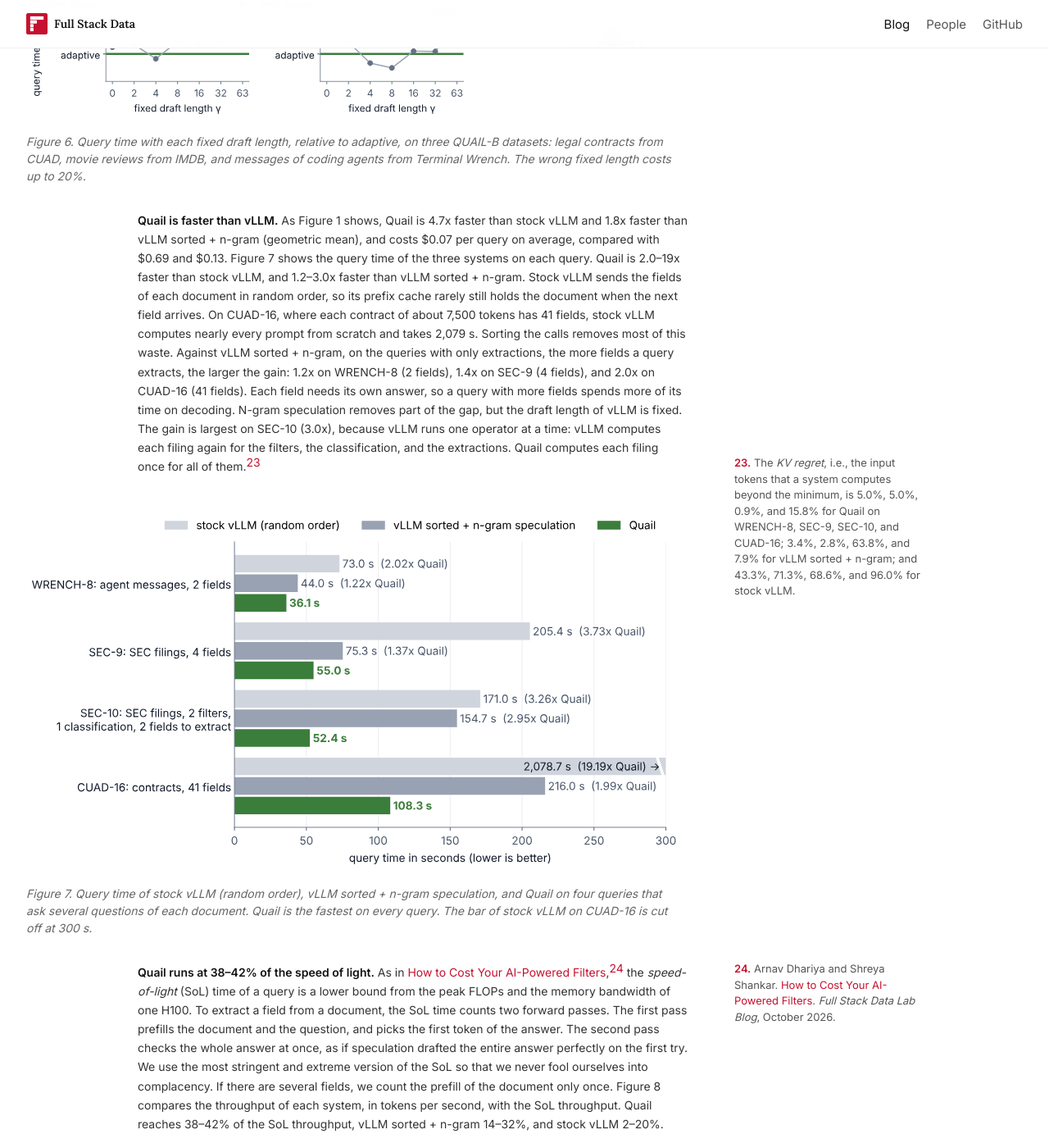
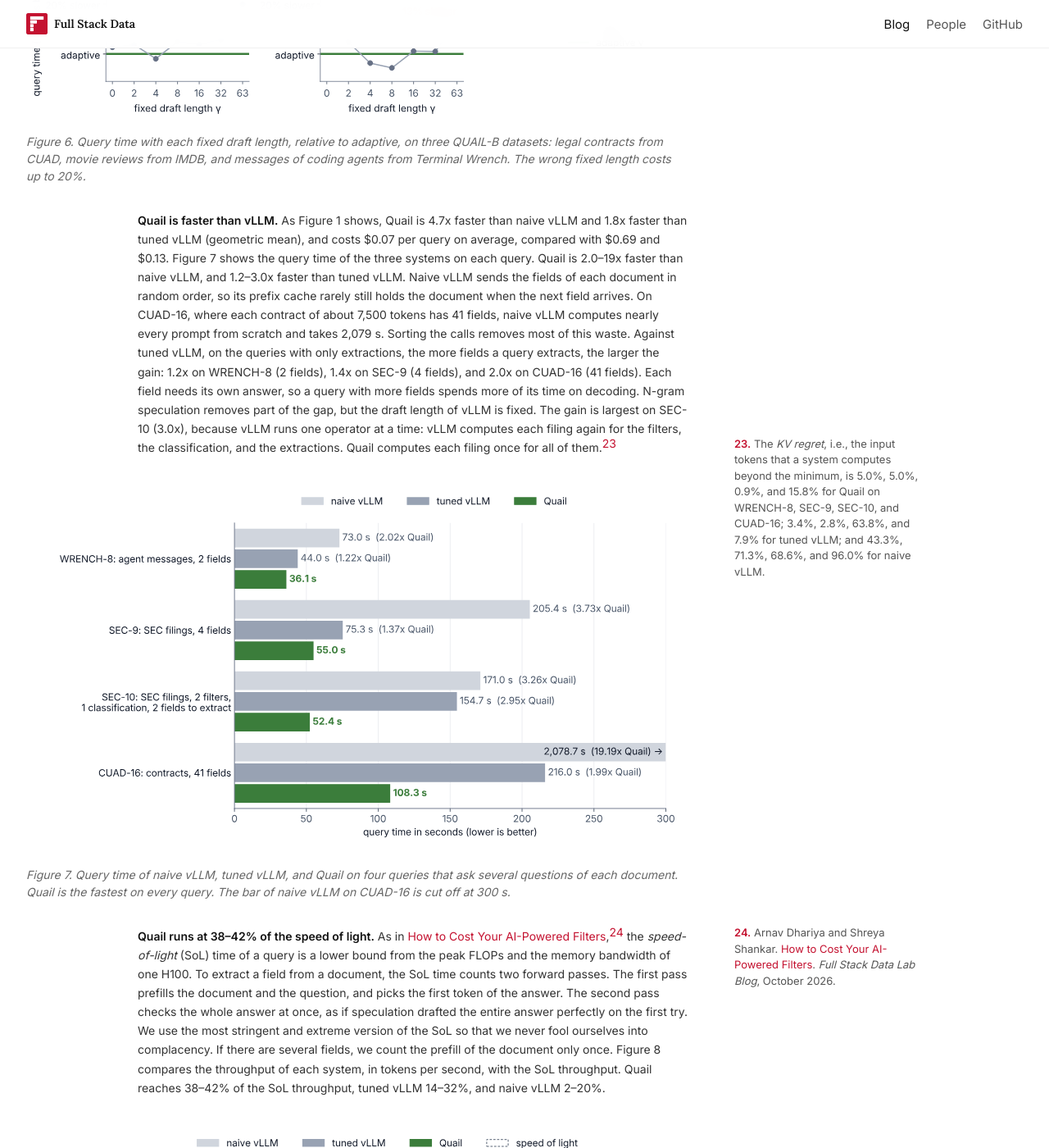
Before and after one commit to fsdatalab/fsdatalab.github.io, a Jekyll site: the page built from _posts/2026-10-26-ai-extract.md, in a window 1280 px wide and 1400 px high, scrolled down 8593 px. Shown: the whole window at 82% size. Built offline with Jekyll 4.4.1, drawn with Linux system fonts in a browser that asks for light colours; some of the changed text lies outside the part shown.

Commit message:
Call the AI.EXTRACT baselines naive vLLM and tuned vLLM throughout (#25)

```diff
--- a/_posts/2026-10-26-ai-extract.md
+++ b/_posts/2026-10-26-ai-extract.md
@@ -187,8 +187,8 @@
 
 **Setup.** All systems run Qwen3-4B (FP8) on one H100 with the same prompts. We test Quail with adaptive draft lengths and fixed lengths $$\gamma \in \{0, 2, 4, 8, 16, 32, 63\}$$. Quail limits each extracted answer to 64 tokens. We compare Quail with two vLLM baselines:<sup><a href="#note-19">19</a></sup>
 
-- *Stock vLLM*, our naive baseline. We compile each query into LLM calls, one for every field of every document. Then we pass all of the calls to `LLM.generate` in one batch, in random order. vLLM generates each answer one token at a time.
-- *vLLM sorted + n-gram*, our tuned baseline. Same as stock vLLM, but we sort the calls so that the fields of one document are next to each other, so that vLLM's prefix caching computes each document once. We also turn on n-gram speculation: vLLM finds the last few answer tokens in the prompt and drafts the next five tokens.
+- **Naive vLLM**, our naive baseline. We compile each query into LLM calls, one for every field of every document. Then we pass all of the calls to stock vLLM's `LLM.generate` in one batch, in random order. vLLM generates each answer one token at a time.
+- **Tuned vLLM**, our hand-tuned baseline. Same as naive vLLM, but we sort the calls so that the fields of one document are next to each other, so that vLLM's prefix caching computes each document once. We also turn on n-gram speculation: vLLM finds the last few answer tokens in the prompt and drafts the next five tokens.
 
 We use two groups of QUAIL-B queries.
 
@@ -210,17 +210,17 @@
 <figcaption>Figure 6. Query time with each fixed draft length, relative to adaptive, on three QUAIL-B datasets: legal contracts from CUAD, movie reviews from IMDB, and messages of coding agents from Terminal Wrench. The wrong fixed length costs up to 20%.</figcaption>
 </figure>
 
-**Quail is faster than vLLM.** As Figure 1 shows, Quail is 4.7x faster than stock vLLM and 1.8x faster than vLLM sorted + n-gram (geometric mean), and costs $0.07 per query on average, compared with $0.69 and $0.13. Figure 7 shows the query time of the three systems on each query. Quail is 2.0–19x faster than stock vLLM, and 1.2–3.0x faster than vLLM sorted + n-gram. Stock vLLM sends the fields of each document in random order, so its prefix cache rarely still holds the document when the next field arrives. On CUAD-16, where each contract of about 7,500 tokens has 41 fields, stock vLLM computes nearly every prompt from scratch and takes 2,079 s. Sorting the calls removes most of this waste. Against vLLM sorted + n-gram, on the queries with only extractions, the more fields a query extracts, the larger the gain: 1.2x on WRENCH-8 (2 fields), 1.4x on SEC-9 (4 fields), and 2.0x on CUAD-16 (41 fields). Each field needs its own answer, so a query with more fields spends more of its time on decoding. N-gram speculation removes part of the gap, but the draft length of vLLM is fixed. The gain is largest on SEC-10 (3.0x), because vLLM runs one operator at a time: vLLM computes each filing again for the filters, the classification, and the extractions. Quail computes each filing once for all of them.<sup><a href="#note-23">23</a></sup>
+**Quail is faster than vLLM.** As Figure 1 shows, Quail is 4.7x faster than naive vLLM and 1.8x faster than tuned vLLM (geometric mean), and costs $0.07 per query on average, compared with $0.69 and $0.13. Figure 7 shows the query time of the three systems on each query. Quail is 2.0–19x faster than naive vLLM, and 1.2–3.0x faster than tuned vLLM. Naive vLLM sends the fields of each document in random order, so its prefix cache rarely still holds the document when the next field arrives. On CUAD-16, where each contract of about 7,500 tokens has 41 fields, naive vLLM computes nearly every prompt from scratch and takes 2,079 s. Sorting the calls removes most of this waste. Against tuned vLLM, on the queries with only extractions, the more fields a query extracts, the larger the gain: 1.2x on WRENCH-8 (2 fields), 1.4x on SEC-9 (4 fields), and 2.0x on CUAD-16 (41 fields). Each field needs its own answer, so a query with more fields spends more of its time on decoding. N-gram speculation removes part of the gap, but the draft length of vLLM is fixed. The gain is largest on SEC-10 (3.0x), because vLLM runs one operator at a time: vLLM computes each filing again for the filters, the classification, and the extractions. Quail computes each filing once for all of them.<sup><a href="#note-23">23</a></sup>
 
 <figure id="figure-7" style="width: min(52rem, calc(100vw - 3rem));">
-<img src="{{ '/assets/blog/ai-extract/quail-vs-vllm.svg' | relative_url }}?v=14" alt="Query time of stock vLLM in random order, vLLM sorted with n-gram speculation, and Quail on WRENCH-8, SEC-9, SEC-10, and CUAD-16. Quail takes 36.1, 55.0, 52.4, and 108.3 seconds; vLLM sorted with n-gram speculation is 1.22, 1.37, 2.95, and 1.99 times slower; stock vLLM is 2.02, 3.73, 3.26, and 19.19 times slower.">
-<figcaption>Figure 7. Query time of stock vLLM (random order), vLLM sorted + n-gram speculation, and Quail on four queries that ask several questions of each document. Quail is the fastest on every query. The bar of stock vLLM on CUAD-16 is cut off at 300 s.</figcaption>
+<img src="{{ '/assets/blog/ai-extract/quail-vs-vllm.svg' | relative_url }}?v=15" alt="Query time of naive vLLM, tuned vLLM, and Quail on WRENCH-8, SEC-9, SEC-10, and CUAD-16. Quail takes 36.1, 55.0, 52.4, and 108.3 seconds; tuned vLLM is 1.22, 1.37, 2.95, and 1.99 times slower; naive vLLM is 2.02, 3.73, 3.26, and 19.19 times slower.">
+<figcaption>Figure 7. Query time of naive vLLM, tuned vLLM, and Quail on four queries that ask several questions of each document. Quail is the fastest on every query. The bar of naive vLLM on CUAD-16 is cut off at 300 s.</figcaption>
 </figure>
 
-**Quail runs at 38–42% of the speed of light.** As in [How to Cost Your AI-Powered Filters]({{ '/blog/ai-filter-cost-estimates/' | relative_url }}),<sup><a href="#note-24">24</a></sup> the *speed-of-light* (SoL) time of a query is a lower bound from the peak FLOPs and the memory bandwidth of one H100. To extract a field from a document, the SoL time counts two forward passes. The first pass prefills the document and the question, and picks the first token of the answer. The second pass checks the whole answer at once, as if speculation drafted the entire answer perfectly on the first try. We use the most stringent and extreme version of the SoL so that we never fool ourselves into complacency. If there are several fields, we count the prefill of the document only once. Figure 8 compares the throughput of each system, in tokens per second, with the SoL throughput. Quail reaches 38–42% of the SoL throughput, vLLM sorted + n-gram 14–32%, and stock vLLM 2–20%.
+**Quail runs at 38–42% of the speed of light.** As in [How to Cost Your AI-Powered Filters]({{ '/blog/ai-filter-cost-estimates/' | relative_url }}),<sup><a href="#note-24">24</a></sup> the *speed-of-light* (SoL) time of a query is a lower bound from the peak FLOPs and the memory bandwidth of one H100. To extract a field from a document, the SoL time counts two forward passes. The first pass prefills the document and the question, and picks the first token of the answer. The second pass checks the whole answer at once, as if speculation drafted the entire answer perfectly on the first try. We use the most stringent and extreme version of the SoL so that we never fool ourselves into complacency. If there are several fields, we count the prefill of the document only once. Figure 8 compares the throughput of each system, in tokens per second, with the SoL throughput. Quail reaches 38–42% of the SoL throughput, tuned vLLM 14–32%, and naive vLLM 2–20%.
 
 <figure id="figure-8" style="width: min(52rem, calc(100vw - 3rem));">
-<img src="{{ '/assets/blog/ai-extract/throughput-vs-sol.svg' | relative_url }}?v=13" alt="Tokens per second of stock vLLM in random order, vLLM sorted with n-gram speculation, and Quail, against the speed of light, on WRENCH-8, SEC-9, SEC-10, and CUAD-16. Quail reaches 39%, 41%, 42%, and 38% of the speed of light.">
+<img src="{{ '/assets/blog/ai-extract/throughput-vs-sol.svg' | relative_url }}?v=14" alt="Tokens per second of naive vLLM, tuned vLLM, and Quail, against the speed of light, on WRENCH-8, SEC-9, SEC-10, and CUAD-16. Quail reaches 39%, 41%, 42%, and 38% of the speed of light.">
 <figcaption>Figure 8. Tokens per second of each system on the queries of Figure 7, against the speed of light. Each system gets the tokens of the speed-of-light run: each document once, and each question and answer. The percentages are the shares of the speed-of-light throughput.</figcaption>
 </figure>
 
@@ -230,7 +230,7 @@
 
 # 6. Conclusion and Future Work
 
-In this article, we walked through how Quail executes `AI.EXTRACT`, a SQL function that extracts the answers to questions from documents. We use speculative decoding to accelerate `AI.EXTRACT`, with drafts copied from the document, and a draft length that adapts to the document and to the answer lengths that Quail learns while the query runs. On extraction tasks over agent traces, SEC filings, and legal contracts, Quail is up to 3.0x faster than vLLM with sorted prompts and n-gram speculation, and up to 19x faster than stock vLLM.
+In this article, we walked through how Quail executes `AI.EXTRACT`, a SQL function that extracts the answers to questions from documents. We use speculative decoding to accelerate `AI.EXTRACT`, with drafts copied from the document, and a draft length that adapts to the document and to the answer lengths that Quail learns while the query runs. On extraction tasks over agent traces, SEC filings, and legal contracts, Quail is up to 3.0x faster than tuned vLLM, and up to 19x faster than naive vLLM.
 
 Looking forward, it would be great if we didn't have to decode answers token by token at all. Perhaps one can train a "System One"-like model, in the spirit of TypeSafe's [Jev](https://typesafe.ai/blog/introducing-system-one-models-and-jev)<sup><a href="#note-27">27</a></sup> and Cloudflare's [Clairic](https://blog.cloudflare.com/clairic-extraction-model),<sup><a href="#note-28">28</a></sup> that points to the start and the end of each answer in the document in one forward pass. If this kind of research is interesting to you, reach out! In the meantime, try out [Quail](https://github.com/fsdatalab/quail), and if you like what we're building, give it a star on GitHub!
 
@@ -277,7 +277,7 @@
 
 <span id="note-18"><strong>18.</strong></span> Zhuoming Chen, Avner May, Ruslan Svirschevski, Yuhsun Huang, Max Ryabinin, Zhihao Jia, and Beidi Chen. [Sequoia: Scalable, Robust, and Hardware-aware Speculative Decoding](https://arxiv.org/abs/2402.12374). arXiv:2402.12374, 2024.
 
-<span id="note-19"><strong>19.</strong></span> Both vLLM baselines run vLLM 0.29.0 with up to 25,305 tokens and 4,096 requests per forward pass, 91% of the GPU memory, and prefix caching. Stock vLLM shuffles the calls with a fixed seed. The sorted baseline also uses <code>speculative_config={"method": "ngram", "num_speculative_tokens": 5, "prompt_lookup_max": 4}</code>, the example in the vLLM documentation. vLLM writes the answer freely, without the constraint that the answer is a substring of the document. Both baselines run filters and classifications one operator at a time, before the extractions.
+<span id="note-19"><strong>19.</strong></span> Both vLLM baselines run vLLM 0.29.0 with up to 25,305 tokens and 4,096 requests per forward pass, 91% of the GPU memory, and prefix caching. Naive vLLM shuffles the calls with a fixed seed. Tuned vLLM also uses <code>speculative_config={"method": "ngram", "num_speculative_tokens": 5, "prompt_lookup_max": 4}</code>, the example in the vLLM documentation. vLLM writes the answer freely, without the constraint that the answer is a substring of the document. Both baselines run filters and classifications one operator at a time, before the extractions.
 
 <span id="note-20"><strong>20.</strong></span> Dan Hendrycks, Collin Burns, Anya Chen, and Spencer Ball. <a href="https://arxiv.org/abs/2103.06268">CUAD: An Expert-Annotated NLP Dataset for Legal Contract Review</a>. In <em>NeurIPS Datasets and Benchmarks</em>, 2021.
 
@@ -285,7 +285,7 @@
 
 <span id="note-22"><strong>22.</strong></span> Ivan Bercovich, Ivgeni Segal, Kexun Zhang, Shashwat Saxena, Aditi Raghunathan, and Ziqian Zhong. <a href="https://github.com/few-sh/terminal-wrench">Terminal Wrench: A Dataset of 331 Reward-Hackable Environments and 3,632 Exploit Trajectories</a>. 2026.
 
-<span id="note-23"><strong>23.</strong></span> The *KV regret*, i.e., the input tokens that a system computes beyond the minimum, is 5.0%, 5.0%, 0.9%, and 15.8% for Quail on WRENCH-8, SEC-9, SEC-10, and CUAD-16; 3.4%, 2.8%, 63.8%, and 7.9% for vLLM sorted + n-gram; and 43.3%, 71.3%, 68.6%, and 96.0% for stock vLLM.
+<span id="note-23"><strong>23.</strong></span> The *KV regret*, i.e., the input tokens that a system computes beyond the minimum, is 5.0%, 5.0%, 0.9%, and 15.8% for Quail on WRENCH-8, SEC-9, SEC-10, and CUAD-16; 3.4%, 2.8%, 63.8%, and 7.9% for tuned vLLM; and 43.3%, 71.3%, 68.6%, and 96.0% for naive vLLM.
 
 <span id="note-24"><strong>24.</strong></span> Arnav Dhariya and Shreya Shankar. [How to Cost Your AI-Powered Filters]({{ '/blog/ai-filter-cost-estimates/' | relative_url }}). *Full Stack Data Lab Blog*, October 2026.
 
```
Also changed, not shown: assets/blog/ai-extract/quail-vs-vllm.svg, assets/blog/ai-extract/throughput-vs-sol.svg.
